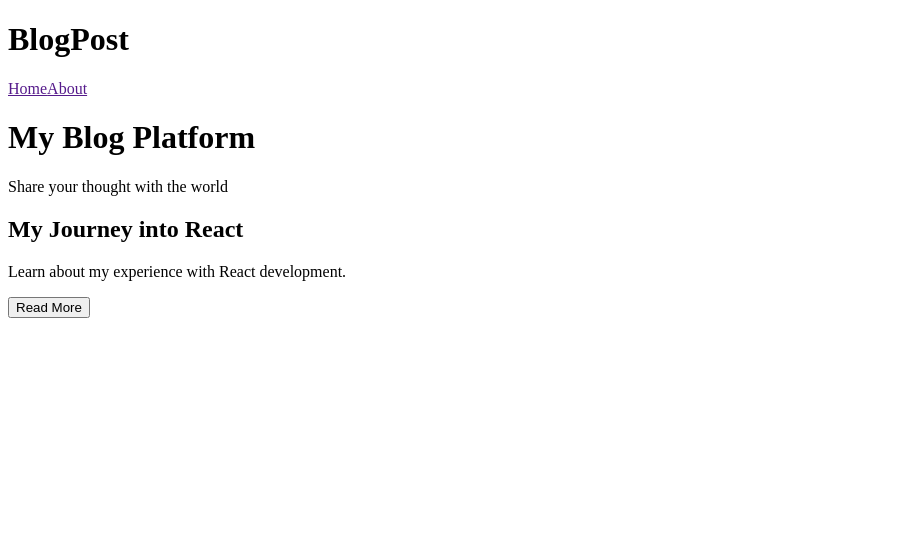
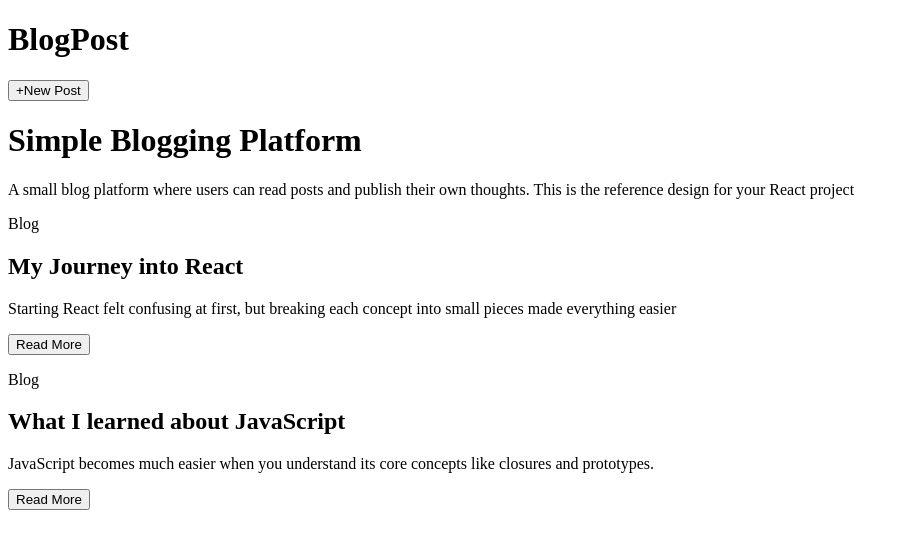
Before and after one commit to Ola-mide23/Blog-platform, a React (Vite) app: page / in a window 1280 px wide. Shown: the top 548 px of the page, without its empty margins (0-908 px from the left). Built offline with nearby package versions, Linux system fonts and the light colour scheme.

Commit message:
Adding CSS to the Card-component

```diff
--- a/src/App.css
+++ b/src/App.css
@@ -1,4 +1,4 @@
-.nav-bar{
+.Navbar{
   display: flex;
   justify-content: space-between;
   align-items: center;
--- a/src/App.jsx
+++ b/src/App.jsx
@@ -9,10 +9,7 @@
   return (
     <>
        <h1>BlogPost</h1>
-       <div className="menu">
-          <a href="">Home</a>
-          <a href="">About</a>
-       </div>
+       <button>+New Post</button>
     </>
   )
 }
@@ -20,11 +17,18 @@
 function Blogcomponent() {
   return(
     <div className="card-component">
+      <p>Blog</p>
       <h2>My Journey into React</h2>
-      <p>Learn about my experience with React development.</p>
+      <p>Starting React felt confusing at first, but breaking each concept into small pieces made everything easier</p>
+      <button>Read More</button>
+
+      <p>Blog</p>
+      <h2>What I learned about JavaScript</h2>
+      <p>JavaScript becomes much easier when you understand its core concepts like closures and prototypes.</p>
       <button>Read More</button>
 
     </div>
+
   )
 }
 
@@ -33,8 +37,8 @@
   return (
     <>
       <Navbar />
-      <h1>My Blog Platform</h1>
-      <p>Share your thought with the world</p>
+      <h1>Simple Blogging Platform</h1>
+      <p>A small blog platform where users can read posts and publish their own thoughts. This is the reference design for your React project</p>
       <Blogcomponent />
     </>
   )
```
